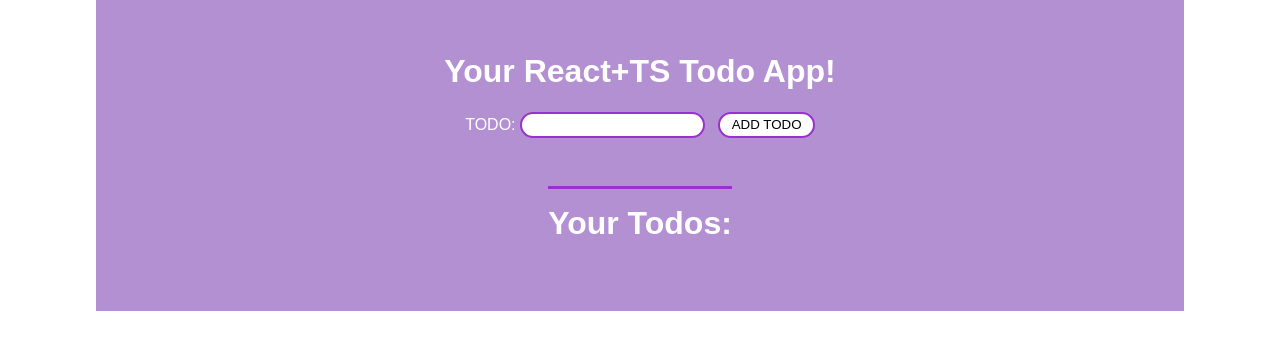
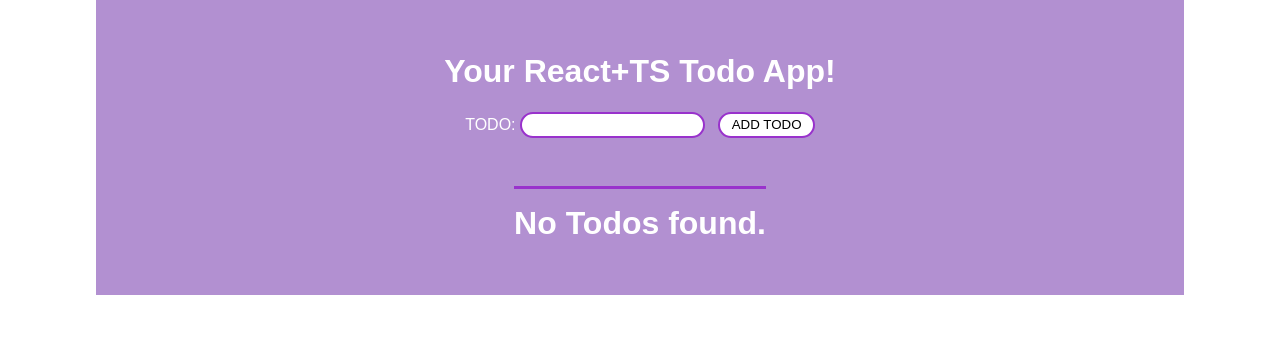
Before and after one commit to Tatyana-OA/react-ts, a React (Create React App) app: page / in a window 1280 px wide. Shown: the top 350 px of the page. Built offline with nearby package versions, Linux system fonts and the light colour scheme.

Commit message:
Added appropriate message for when there are no todos in list

```diff
--- a/src/components/ToDoList.tsx
+++ b/src/components/ToDoList.tsx
@@ -1,20 +1,23 @@
-import React from 'react'
+import React from "react";
 
-import './ToDoList.css'
+import "./ToDoList.css";
 
 // Interface describing the type of props received
 interface TodoListProps {
-    items: {id: string, text: string}[];
-    onDeleteTodo: (id:string) => void
+  items: { id: string; text: string }[];
+  onDeleteTodo: (id: string) => void;
 }
 
-const ToDoList: React.FC<TodoListProps> = ({items, onDeleteTodo}) => { // referring to the interface
+const ToDoList: React.FC<TodoListProps> = ({ items, onDeleteTodo }) => {
+  // referring to the interface
 
   return (
     <>
+      {items.length > 0 ? (
+        <>
           <h1 className="list-title">Your Todos:</h1>
           <ul>
-        {items.map(t => (
+            {items.map((t) => (
               <li key={t.id}>
                 <span>{t.text}</span>
                 {/* Using bind ensures that the way the function is defined (receives id) doesn't irritate TS :D  */}
@@ -23,7 +26,11 @@ const ToDoList: React.FC<TodoListProps> = ({items, onDeleteTodo}) => { // referr
             ))}
           </ul>
         </>
-  )
-}
+      ) : (
+        <h1 className="list-title">No Todos found.</h1>
+      )}
+    </>
+  );
+};
 
-export default ToDoList
+export default ToDoList;
```
Lines whose indentation alone changed are shown as unchanged.
